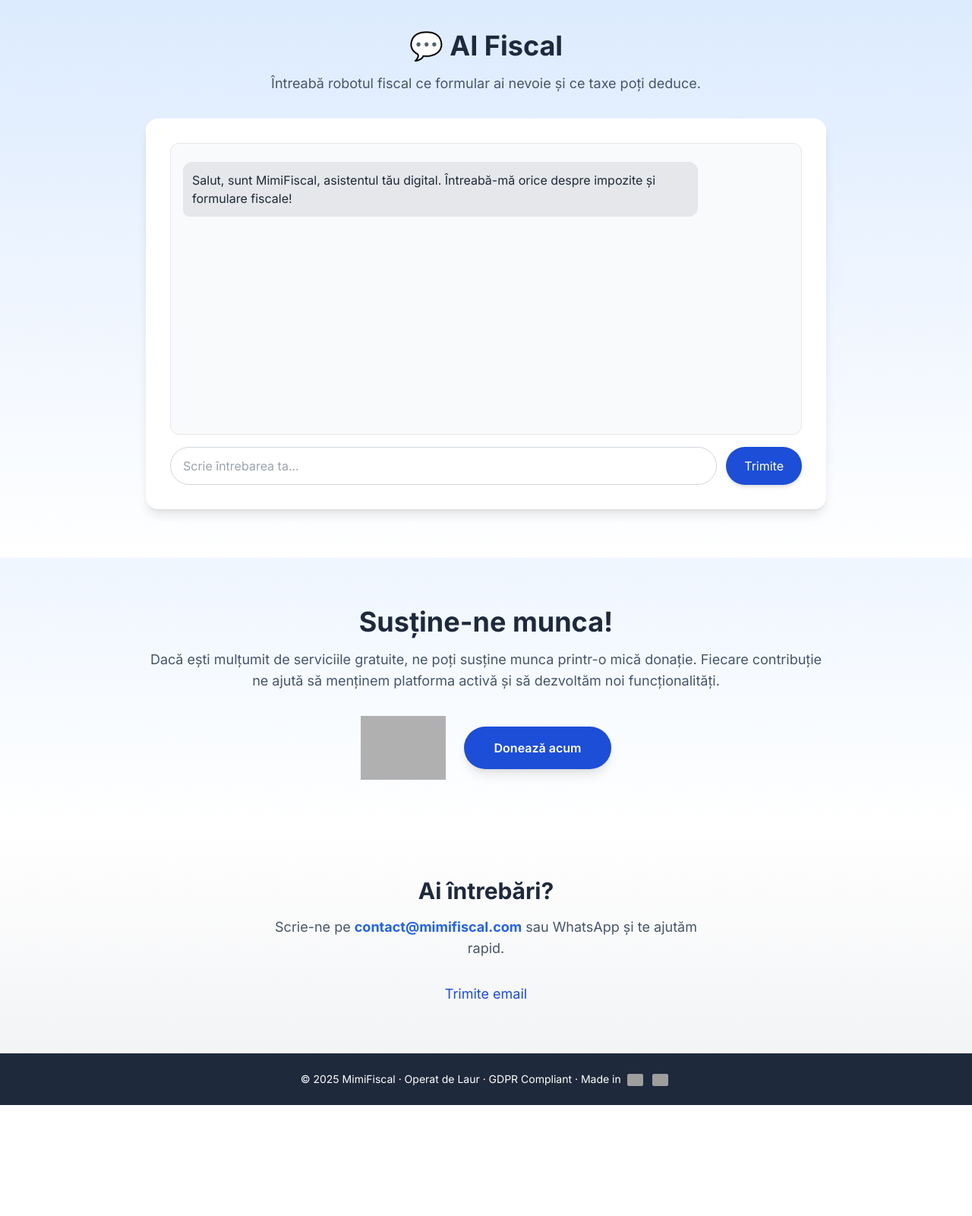
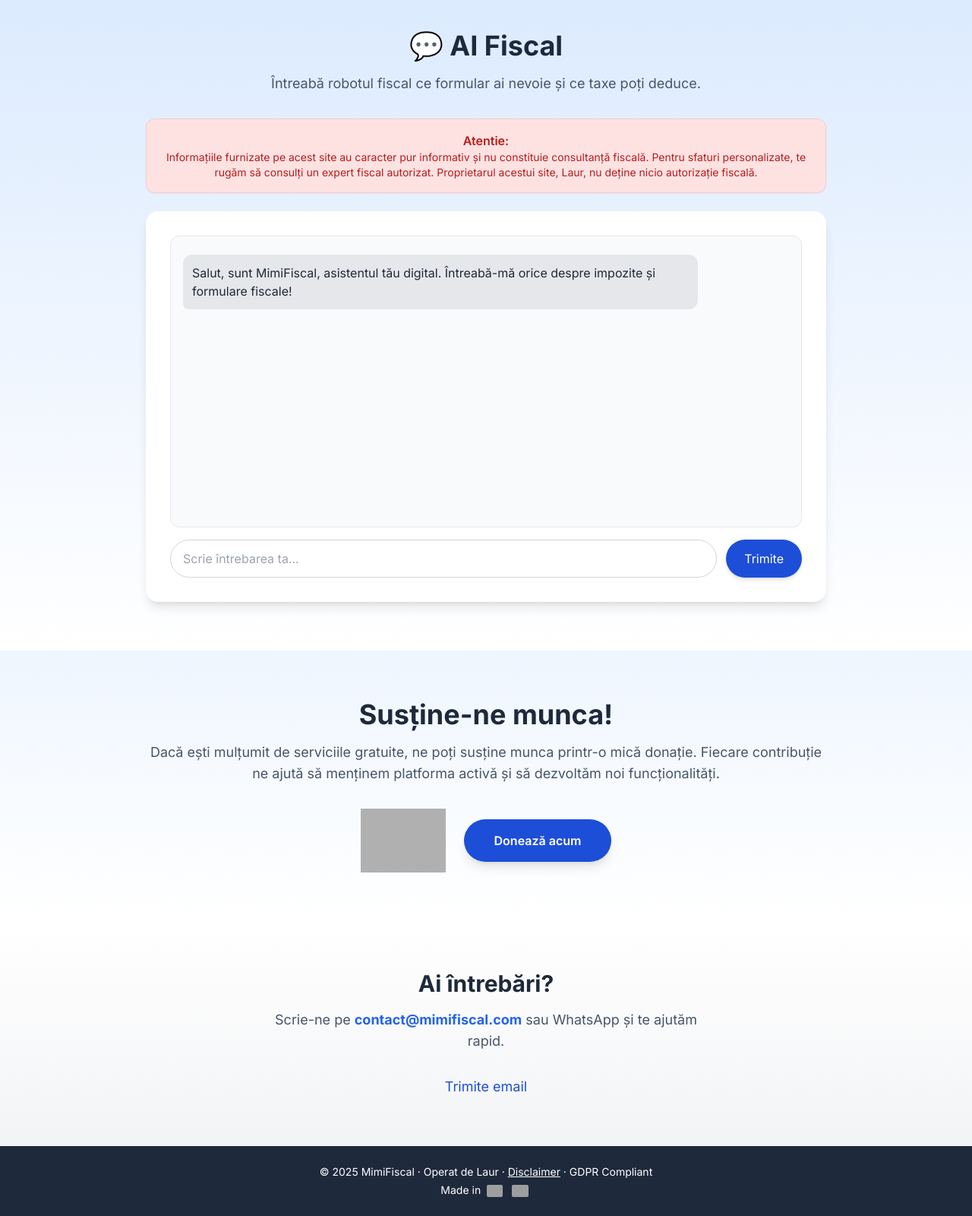
Before and after one commit to llaurenttiu/MimiFiscal, a website: page public/index.html in a window 1280 px wide. Shown: the part 1122-2722 px from the top of the page at 76% size. Before the commit the page ends 2576 px from the top, so only its background shows below. Drawn offline with nearby package versions, Linux system fonts and the light colour scheme; grey boxes are pictures that could not be loaded.

Commit message:
Update index.html

```diff
--- a/public/index.html
+++ b/public/index.html
@@ -149,6 +149,10 @@
         <div class="max-w-4xl mx-auto text-center">
             <h3 class="text-3xl md:text-4xl font-bold mb-4 text-slate-800">💬 AI Fiscal</h3>
             <p class="text-lg text-slate-600 mb-8">Întreabă robotul fiscal ce formular ai nevoie și ce taxe poți deduce.</p>
+            <div class="bg-red-100 text-red-700 border border-red-200 rounded-xl p-4 mb-6 shadow-sm">
+                <p class="font-semibold">Atentie:</p>
+                <p class="text-sm">Informațiile furnizate pe acest site au caracter pur informativ și nu constituie consultanță fiscală. Pentru sfaturi personalizate, te rugăm să consulți un expert fiscal autorizat. Proprietarul acestui site, Laur, nu deține nicio autorizație fiscală.</p>
+            </div>
             <div class="bg-white p-6 md:p-8 rounded-2xl shadow-lg glowing-border text-left">
                 <div id="chat-container" class="bg-gray-50 p-4 rounded-xl h-96 overflow-y-auto mb-4 border border-gray-200 chat-container">
                     <div class="message-bubble ai p-3 my-2 rounded-xl max-w-[85%]">
@@ -194,9 +198,11 @@
 
     <footer class="bg-slate-800 text-white py-6 text-center text-sm">
         <div class="max-w-7xl mx-auto px-4 sm:px-6">
-            © 2025 MimiFiscal · Operat de Laur · GDPR Compliant · Made in
+            <p class="mb-1">© 2025 MimiFiscal · Operat de Laur · <a href="#disclaimer" class="underline">Disclaimer</a> · GDPR Compliant</p>
+            <p>Made in
             <img src="https://upload.wikimedia.org/wikipedia/commons/b/ba/Flag_of_Germany.svg" alt="Steagul Germaniei" class="h-4 w-auto inline-block mx-1 rounded-sm" />
             <img src="https://upload.wikimedia.org/wikipedia/commons/7/73/Flag_of_Romania.svg" alt="Steagul României" class="h-4 w-auto inline-block mx-1 rounded-sm" />
+            </p>
         </div>
     </footer>
 
```
